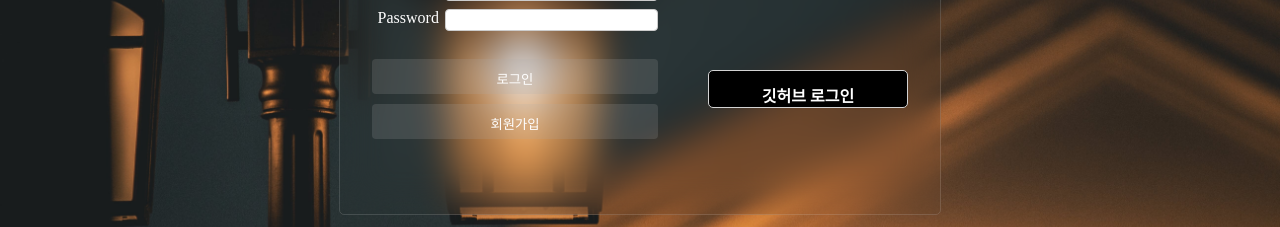
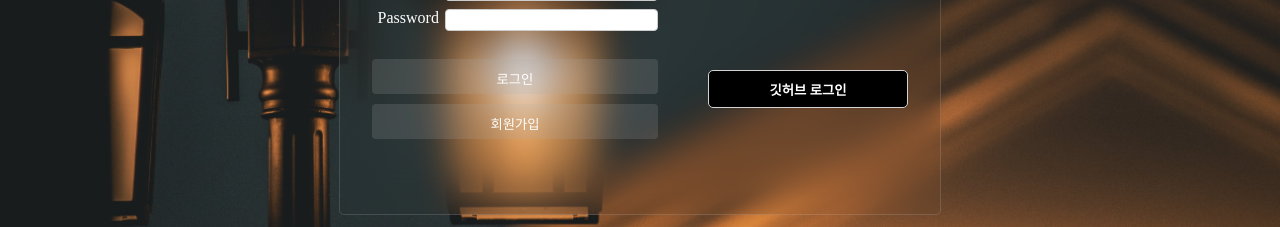
Before and after one commit to iam6ukk/qstudy_front, a React (Create React App) app: page /login in a window 1280 px wide. Shown: the part 336-563 px from the top of the page. Built offline with nearby package versions, Linux system fonts and the light colour scheme; a web font is replaced by a local one.

Commit message:
css 수정

```diff
--- a/src/pages/main/css/mypage.module.css
+++ b/src/pages/main/css/mypage.module.css
@@ -32,19 +32,6 @@
     border-radius: 4px;
   }
 
-  button {
-    background-color: #4caf50;
-    color: white;
-    padding: 12px 20px;
-    border: none;
-    border-radius: 5px;
-    cursor: pointer;
-    font-size: 16px;
-  }
-
-  button:hover {
-    background-color: #45a049;
-  }
 
 .profile_Group {
     font-weight: bold;
```
